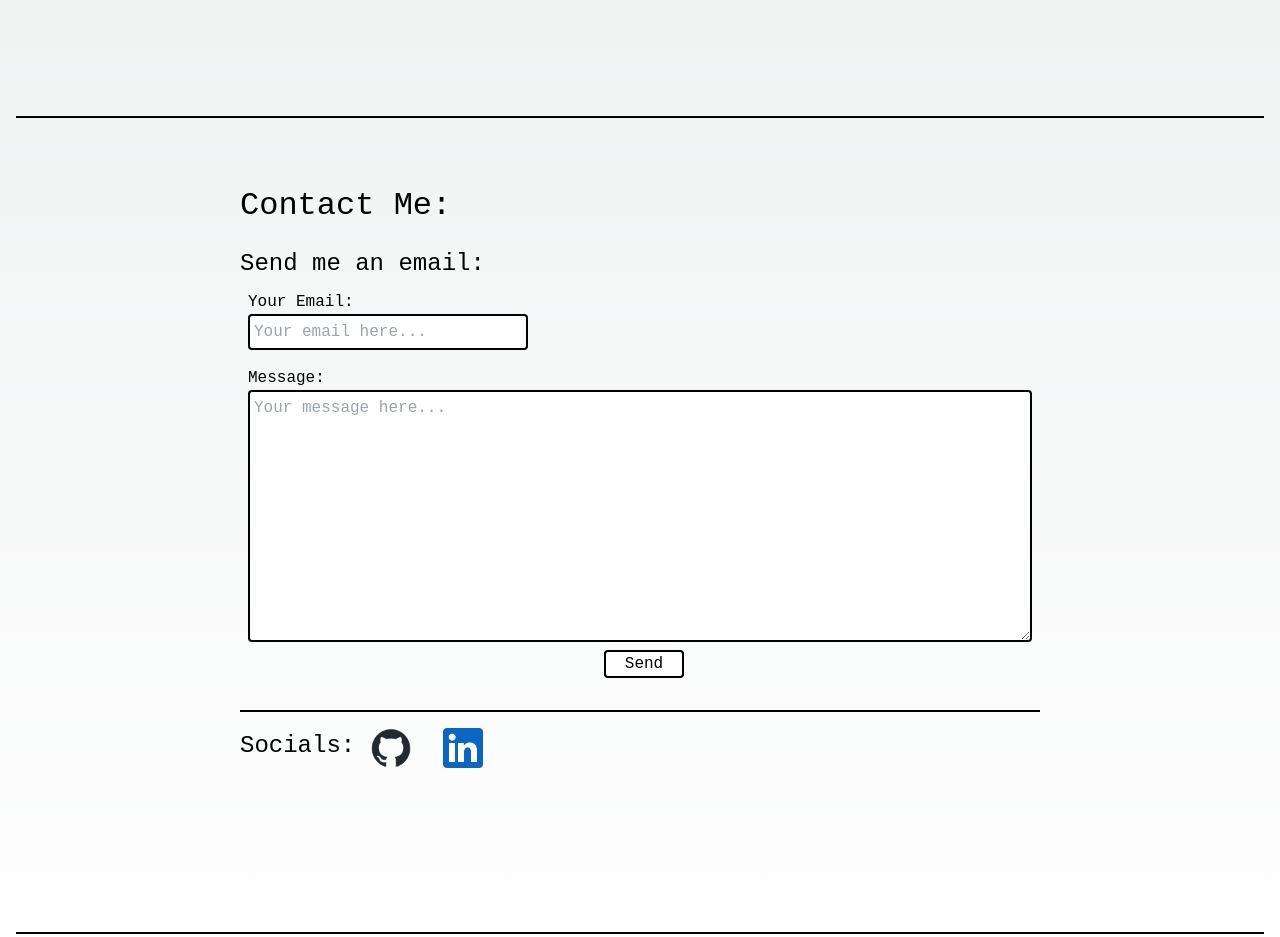
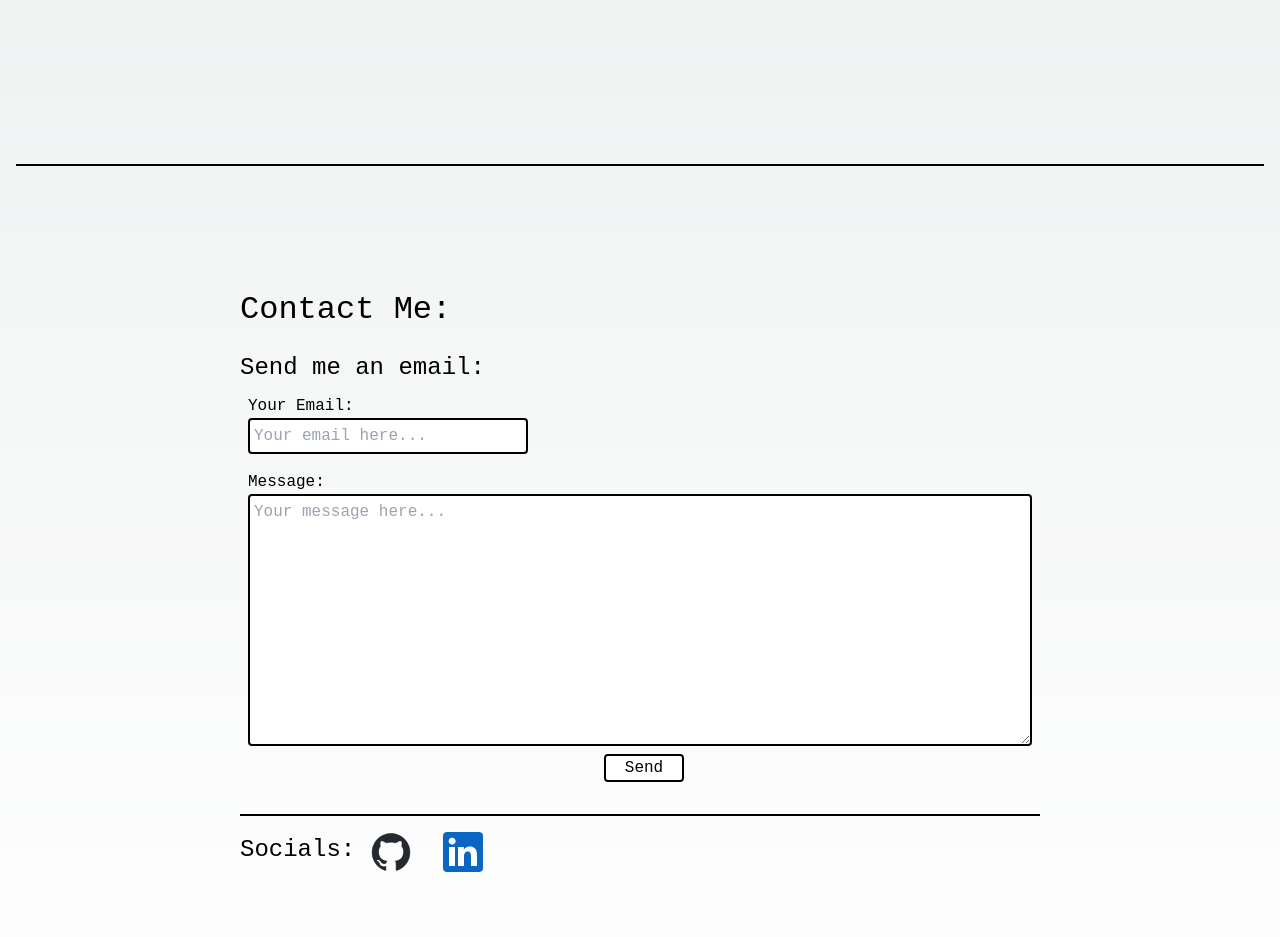
Before and after one commit to EdBenali/ebenali-webapp, a Next.js app: page / in a window 1280 px wide. Shown: the part 1860-2797 px from the top of the page. Built offline with nearby package versions, Linux system fonts and the light colour scheme.

Commit message:
fixed contents so that contact info is visible at bot of page and headers no longer are cut off on nav

```diff
--- a/app/globals.css
+++ b/app/globals.css
@@ -30,7 +30,7 @@
   }
   h1 {
     font-size: 24pt;
-    margin-top: 2rem;
+    margin-top: 2.5rem;
   }
   h2 {
     font-size: 18pt;
@@ -57,8 +57,8 @@
 
 @layer components {
   .content {
-    min-height: 100vh;
-    margin: 1rem;
+    min-height: 95vh;
+    margin: 4rem 1rem 1rem;
     padding: 1rem;
     border-bottom: solid 2px black;
   }
--- a/app/page.tsx
+++ b/app/page.tsx
@@ -116,7 +116,7 @@ function Scocials() {
 
 function Contact() {
   return(
-    <div id="contact" className="content flex flex-col h-full">
+    <div id="contact" className="content flex flex-col">
       <div className="self-center max-w-[800px] w-full">
         <h1>Contact Me:</h1>
         <EmailContactForm/>
```
